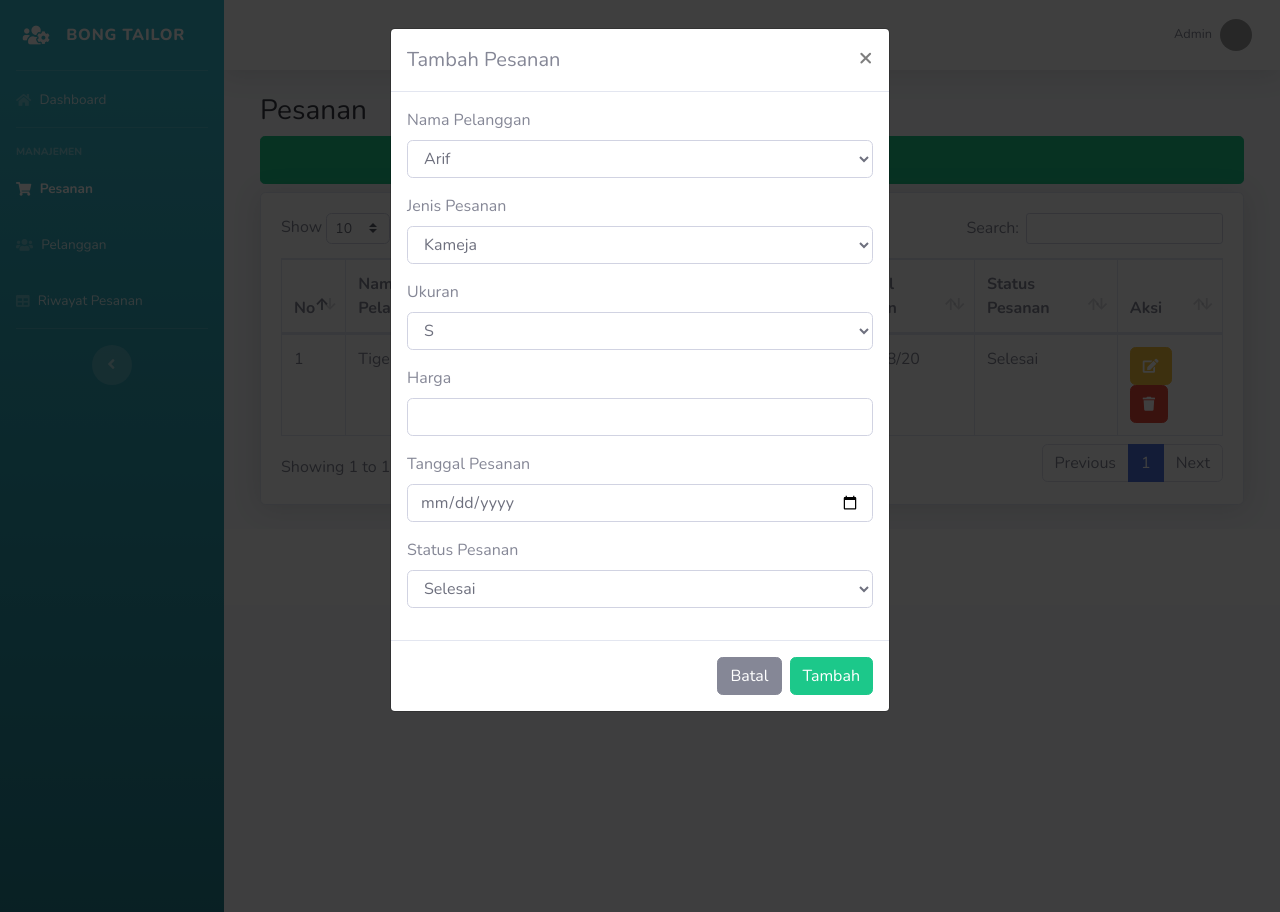
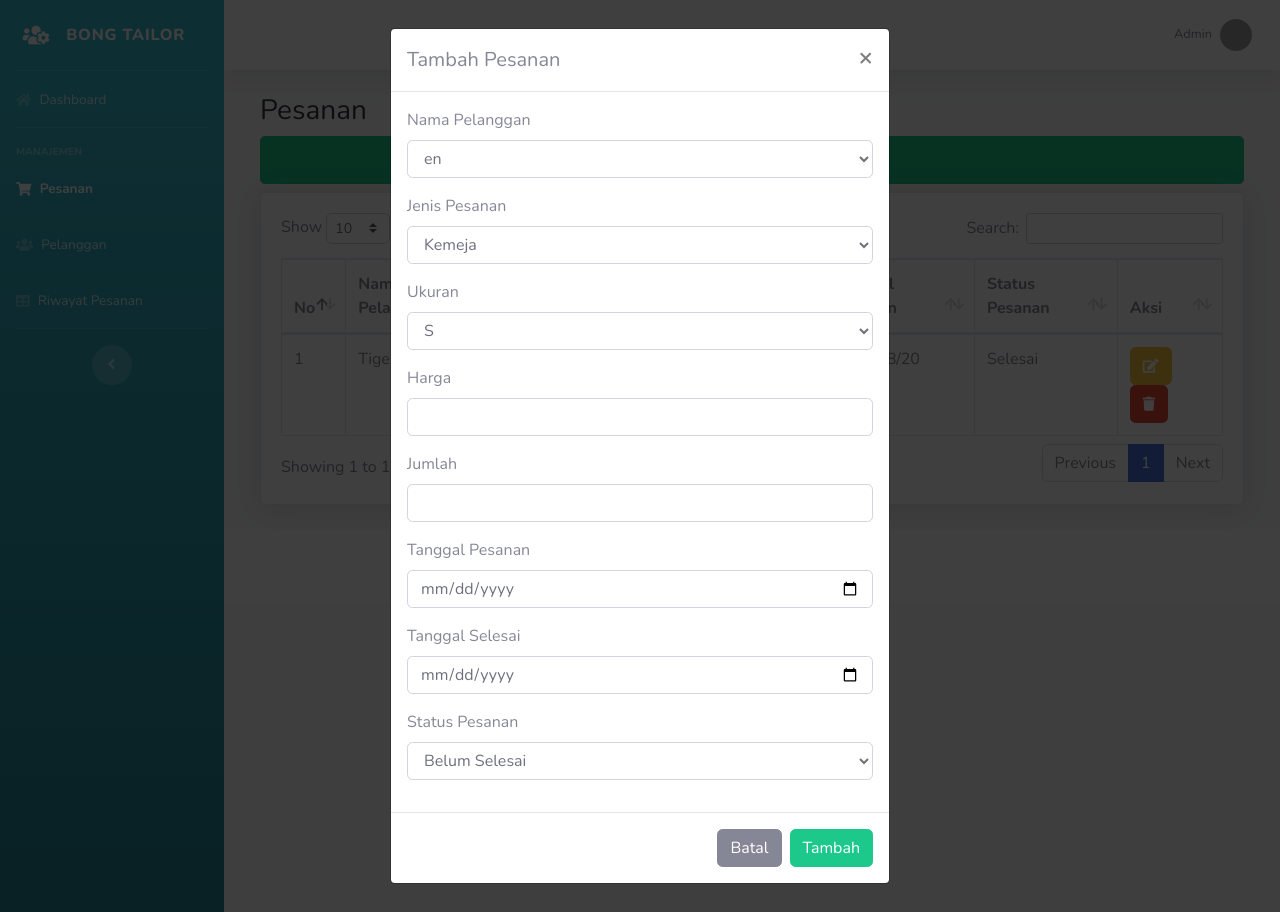
Before and after one commit to aipamat/Bong-Tailor, a PHP site: page /pesanan.php in a window 1280 px wide, after a click on "Tambah Pesanan". Run offline with PHP 8.4, Linux system fonts and the light colour scheme; the visitor is signed in with stand-in values (Sample User, id 1); tables that the repository leaves empty or names only in its code hold one stand-in row (values such as "Sample post"); grey boxes are pictures that could not be loaded.

Commit message:
tambah pesanan

```diff
--- a/login.php
+++ b/login.php
@@ -47,7 +47,7 @@
                                         </div>
                                         <button type="submit" class="btn btn-small btn-info btn-user btn-block">
                                             Masuk
-                                        </a>
+                                        </button>
                                     </form>
                                     <hr>
                                 </div>
--- a/pesanan.php
+++ b/pesanan.php
@@ -116,51 +116,66 @@
                                     <span aria-hidden="true">&times;</span>
                                 </button>
                             </div>
-                            <form action="" method="">
+                            <form action="backend/pesanan/tambahpesananBackend.php" method="post">
                                 <div class="modal-body">
                                     <div class="form-group">
                                         <label for="nama_pelanggan">Nama Pelanggan</label>
-                                        <select class="form-control" id="nama_pelanggan">
-                                            <option>Arif</option>
-                                            <option>Naufal</option>
-                                            <option>Farhan</option>
-                                            <option>Fajar</option>
-                                            <option>Gitri</option>
+                                        <select class="form-control" id="nama_pelanggan" name="pelanggan">
+                                            <?php
+                                                $query = mysqli_query($koneksi, "SELECT * FROM pelanggan");
+                                                foreach($query as $pelanggan) :
+                                            ?>
+                                            <option value="<?php echo $pelanggan['id_pelanggan'] ?>"><?php echo $pelanggan['nama_pelanggan']; ?></option>
+                                            <?php endforeach; ?>
                                         </select>
                                     </div>
+
                                     <div class="form-group">
                                         <label for="jenis_pesanan">Jenis Pesanan</label>
-                                        <select class="form-control" id="jenis_pesanan">
-                                            <option>Kameja</option>
-                                            <option>Celana</option>
+                                        <select class="form-control" id="jenis_pesanan" name="jenis_pesanan">
+                                            <option value="Kemeja">Kemeja</option>
+                                            <option value="Celana">Celana</option>
                                         </select>
                                     </div>
+
                                     <div class="form-group">
                                         <label for="ukuran">Ukuran</label>
-                                        <select class="form-control" id="ukuran">
-                                            <option>S</option>
-                                            <option>M</option>
-                                            <option>L</option>
-                                            <option>XL</option>
-                                            <option>XXL</option>
-                                            <option>XXXL</option>
+                                        <select class="form-control" id="ukuran" name="ukuran">
+                                            <option value="S">S</option>
+                                            <option value="M">M</option>
+                                            <option value="L">L</option>
+                                            <option value="XL">XL</option>
+                                            <option value="XXL">XXL</option>
+                                            <option value="XXXL">XXXL</option>
                                         </select>
                                     </div>
+
                                     <div class="form-group">
                                         <label>Harga</label>
-                                        <input type="text" name="harga" class="form-control">
+                                        <input type="number" name="harga" class="form-control">
+                                    </div>
+
+                                    <div class="form-group">
+                                        <label>Jumlah</label>
+                                        <input type="number" name="jumlah" class="form-control">
                                     </div>
 
                                     <div class="form-group"> <!-- Date input -->
                                         <label class="control-label" for="tanggal_pesanan">Tanggal Pesanan</label>
-                                        <input class="form-control" id="tanggal_pesanan" name="tanggal_pesanan" placeholder="MM/DD/YYY" type="date" />
+                                        <input class="form-control" id="tanggal_pesanan" name="tanggal_pesanan" placeholder="MM/DD/YYYY" type="date" />
+                                    </div>
+
+                                    <div class="form-group"> <!-- Date input -->
+                                        <label class="control-label" for="tanggal_selesai">Tanggal Selesai</label>
+                                        <input class="form-control" id="tanggal_selesai" name="tanggal_selesai" placeholder="MM/DD/YYYY" type="date" />
                                     </div>
 
                                     <div class="form-group">
                                         <label for="status_pesanan">Status Pesanan</label>
-                                        <select class="form-control" id="status_pesanan">
-                                            <option>Selesai</option>
-                                            <option>Belum Selesai</option>
+                                        <select class="form-control" id="status_pesanan" name="status_pesanan">
+                                            <option value="Belum">Belum Selesai</option>
+                                            <option value="Proses">Proses</option>
+                                            <option value="Selesai">Selesai</option>
                                         </select>
                                     </div>
 
@@ -290,6 +305,12 @@
                                                 </tr>
                                             </thead>
                                             <tbody>
+                                                <?php
+                                                    $query = mysqli_query($koneksi, "SELECT * FROM pesanan");
+                                                    $i = 1;
+                                                    foreach($query as $pesanan) :
+                                                ?>
+
                                                 <tr>
                                                     <td>1</td>
                                                     <td>Tiger Nixon</td>
@@ -304,6 +325,11 @@
                                                         <a class="btn btn-danger" data-toggle="modal" data-target="#delete_modal" href=""><i class="fas fa-trash fa-sm"></i></a>
                                                     </td>
                                                 </tr>
+
+                                                <?php
+                                                    $i++;
+                                                    endforeach;
+                                                ?>
                                             </tbody>
                                         </table>
                                     </div>
```
Also changed, not shown: backend/pesanan/tambahpesananBackend.php (added, +20 -0 lines).
